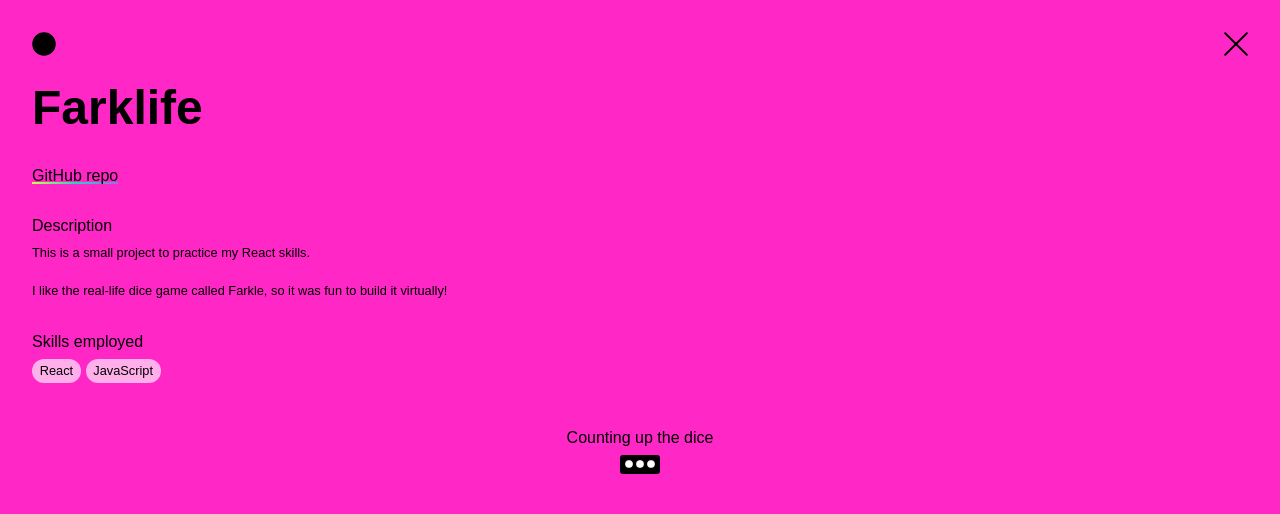
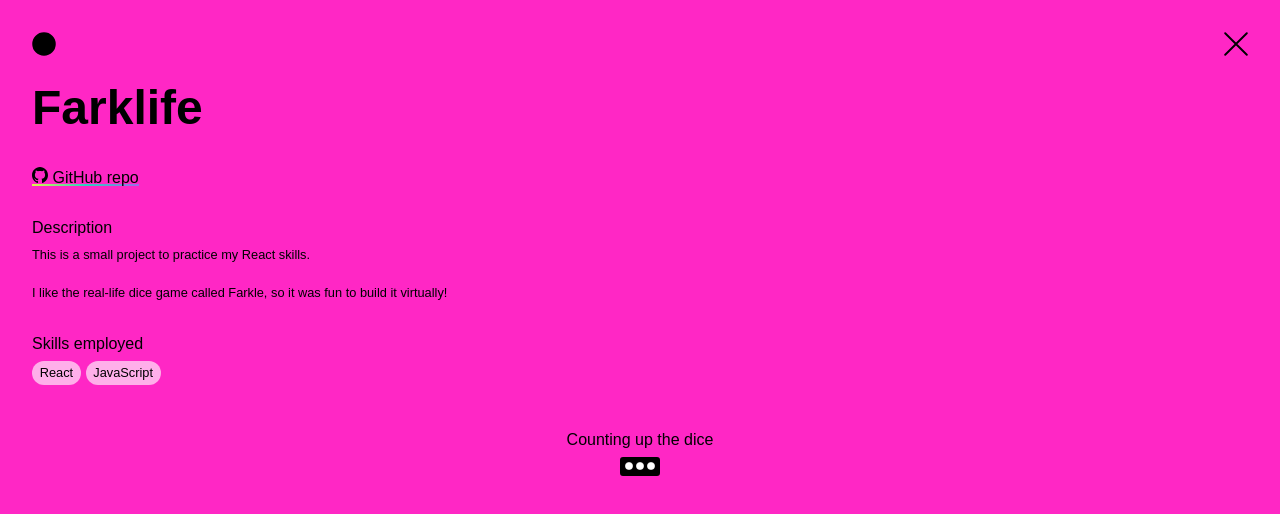
Before and after one commit to djpo/poppe-club, a SvelteKit app: page /projects/farklife in a window 1280 px wide. Shown: the top 514 px of the page. Built offline with nearby package versions, Linux system fonts and the light colour scheme.

Commit message:
Project links display custom labels, icons

```diff
--- a/src/routes/projects-content.ts
+++ b/src/routes/projects-content.ts
@@ -24,12 +24,12 @@
     ],
     contentChunks: [
       {
-        label: "Live link",
+        label: "Try it out!",
         type: "liveLink",
         content: "https://fluesterpost.poppe.club",
       },
       {
-        label: "GitHub link",
+        label: "On GitHub",
         type: "githubLink",
         content: "https://github.com/djpo/fluesterpost",
       },
@@ -198,7 +198,7 @@
     ],
     contentChunks: [
       {
-        label: "GitHub link",
+        label: "GitHub repo",
         type: "githubLink",
         content: "https://github.com/djpo/farklife",
       },
@@ -253,7 +253,7 @@
     ],
     contentChunks: [
       {
-        label: "GitHub link",
+        label: "GitHub repo",
         type: "githubLink",
         content: "https://github.com/djpo/poppe-club",
       },
--- a/src/routes/projects/[slug]/+page.svelte
+++ b/src/routes/projects/[slug]/+page.svelte
@@ -14,9 +14,40 @@
   {#each data.project.contentChunks as chunk (chunk)}
     <div class="main-chunk">
       {#if chunk.type === "githubLink"}
-        <h2><a href={String(chunk.content)} target="_blank">GitHub repo</a></h2>
+        <h2>
+          <a href={String(chunk.content)} target="_blank">
+            <svg class="icon" viewBox="0 0 20 20">
+              <g stroke="none" stroke-width="1" fill="none" fill-rule="evenodd">
+                <g
+                  transform="translate(-140.000000, -7559.000000)"
+                  fill="#000000"
+                >
+                  <g id="icons" transform="translate(56.000000, 160.000000)">
+                    <path
+                      d="M94,7399 C99.523,7399 104,7403.59 104,7409.253 C104,7413.782 101.138,7417.624 97.167,7418.981 C96.66,7419.082 96.48,7418.762 96.48,7418.489 C96.48,7418.151 96.492,7417.047 96.492,7415.675 C96.492,7414.719 96.172,7414.095 95.813,7413.777 C98.04,7413.523 100.38,7412.656 100.38,7408.718 C100.38,7407.598 99.992,7406.684 99.35,7405.966 C99.454,7405.707 99.797,7404.664 99.252,7403.252 C99.252,7403.252 98.414,7402.977 96.505,7404.303 C95.706,7404.076 94.85,7403.962 94,7403.958 C93.15,7403.962 92.295,7404.076 91.497,7404.303 C89.586,7402.977 88.746,7403.252 88.746,7403.252 C88.203,7404.664 88.546,7405.707 88.649,7405.966 C88.01,7406.684 87.619,7407.598 87.619,7408.718 C87.619,7412.646 89.954,7413.526 92.175,7413.785 C91.889,7414.041 91.63,7414.493 91.54,7415.156 C90.97,7415.418 89.522,7415.871 88.63,7414.304 C88.63,7414.304 88.101,7413.319 87.097,7413.247 C87.097,7413.247 86.122,7413.234 87.029,7413.87 C87.029,7413.87 87.684,7414.185 88.139,7415.37 C88.139,7415.37 88.726,7417.2 91.508,7416.58 C91.513,7417.437 91.522,7418.245 91.522,7418.489 C91.522,7418.76 91.338,7419.077 90.839,7418.982 C86.865,7417.627 84,7413.783 84,7409.253 C84,7403.59 88.478,7399 94,7399"
+                      id="github-[#142]"
+                    >
+                    </path>
+                  </g>
+                </g>
+              </g>
+            </svg>
+            {chunk.label}
+          </a>
+        </h2>
       {:else if chunk.type === "liveLink"}
-        <h2><a href={String(chunk.content)} target="_blank">Live link</a></h2>
+        <h2>
+          <a href={String(chunk.content)} target="_blank">
+            <svg class="icon" viewBox="0 0 24 24">
+              <path
+                d="M23.632 9.201a.628.628 0 0 1-.22.678l-5.726 4.96 1.727 7.394a.606.606 0 0 1-.935.676l-6.503-3.953-6.503 3.953a.713.713 0 0 1-.374.112.57.57 0 0 1-.34-.109.629.629 0 0 1-.222-.679l1.729-7.393L.539 9.879A.607.607 0 0 1 .897 8.78l7.536-.635 2.965-7.083a.62.62 0 0 1 1.155.001l2.965 7.082 7.536.635a.63.63 0 0 1 .578.42z"
+              />
+              <path fill="none" d="M0 0h24v24H0z" />
+            </svg>
+
+            {chunk.label}
+          </a>
+        </h2>
       {:else}
         <h2>{chunk.label}</h2>
         {#if chunk.type === "bubbleList"}
@@ -56,4 +87,8 @@
   .image-label {
     text-align: center;
   }
+  svg.icon {
+    width: 1em;
+    height: 1em;
+  }
 </style>
```
